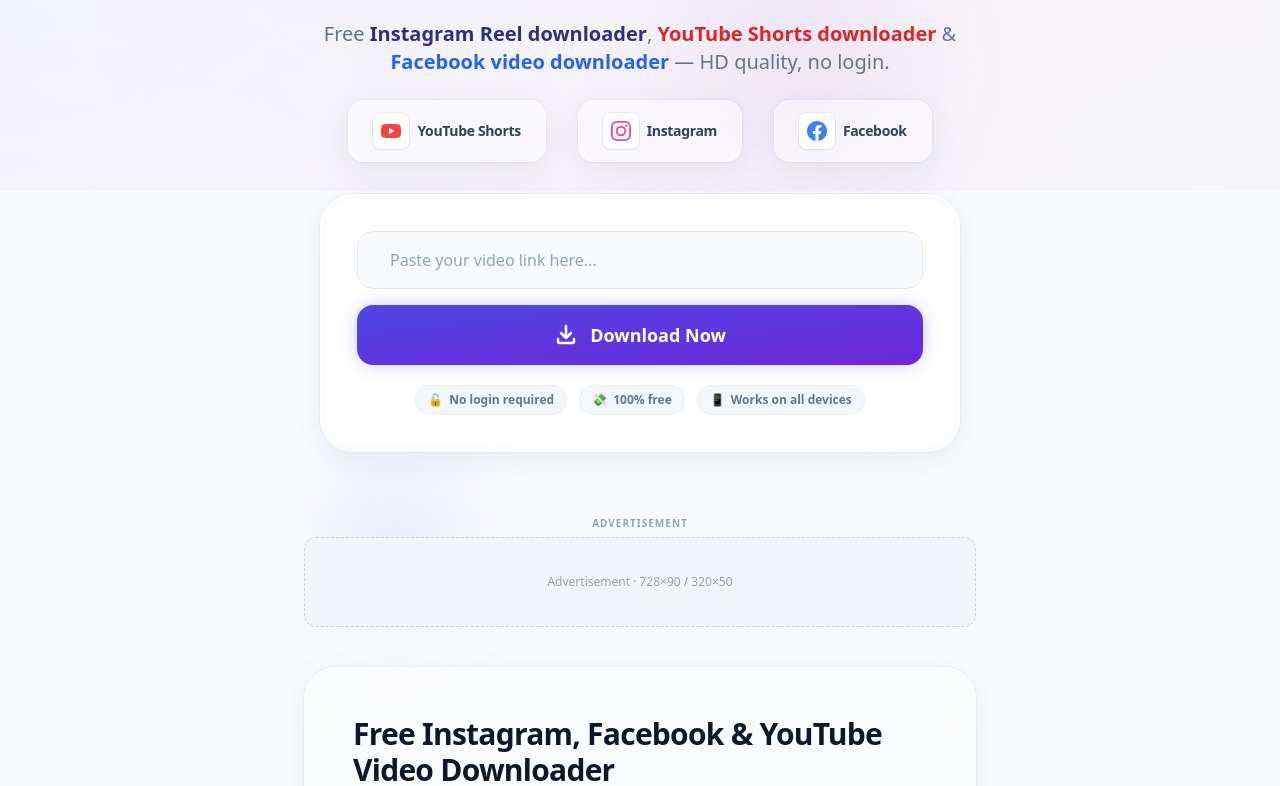
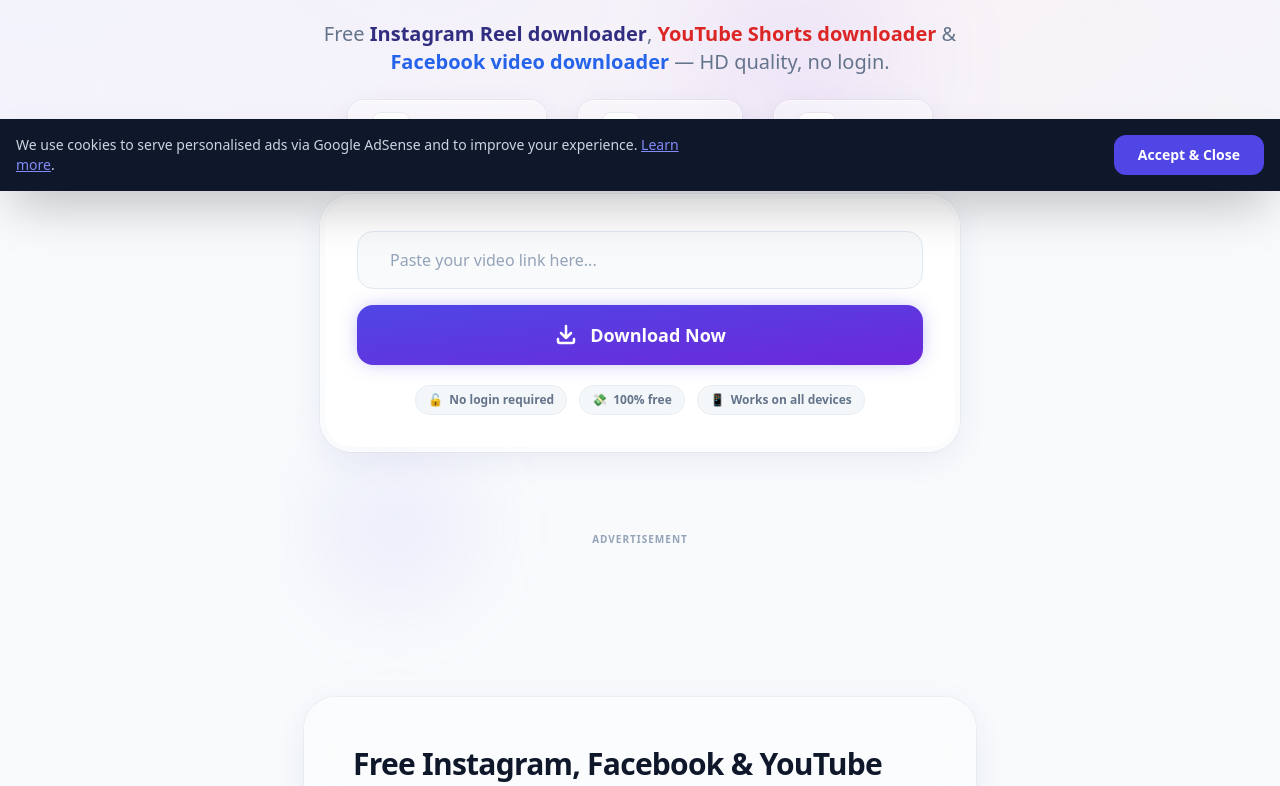
Before and after one commit to arv38854/StoryDownloader, a React (Vite) app in the folder frontend/: page /facebook-video-downloader in a window 1280 px wide. Shown: the part 609-1395 px from the top of the page. Built offline with nearby package versions, Linux system fonts and the light colour scheme.

Commit message:
add google search console verification meta tag

```diff
--- a/frontend/src/App.jsx
+++ b/frontend/src/App.jsx
@@ -13,6 +13,7 @@ import TermsOfService from './pages/TermsOfService';
 
 import ScrollToTop from './components/ScrollToTop';
 import Sidebar from './components/Sidebar';
+import CookieBanner from './components/CookieBanner';
 
 function Navbar() {
   return (
@@ -39,6 +40,7 @@ export default function App() {
       <Navbar />
       <Sidebar />
       <ScrollToTop />
+      <CookieBanner />
 
       <main className="flex-grow pt-24">
         <Routes>
--- a/frontend/src/components/AdPlaceholder.jsx
+++ b/frontend/src/components/AdPlaceholder.jsx
@@ -1,76 +1,31 @@
 import { useEffect } from 'react';
 
 /**
- * AdPlaceholder — swap the inner div for a real <ins class="adsbygoogle"> tag after AdSense approval.
- *
- * sizes:
- *   "banner"      → 728×90 desktop / 320×50 mobile  (top/bottom strip)
- *   "rectangle"   → 336×280 desktop / 300×250 mobile (in-content)
- *   "large"       → 300×600 desktop only             (sidebar / between sections)
+ * AdPlaceholder — renders a real Google AdSense auto ad unit.
+ * Pass slotId for a specific ad slot, or omit for auto ads.
  */
-export default function AdPlaceholder({ size = 'rectangle', className = '', slotId = '' }) {
-  const config = {
-    banner: {
-      label: 'Advertisement · 728×90 / 320×50',
-      desktop: 'hidden sm:flex h-[90px] w-full max-w-[728px]',
-      mobile: 'flex sm:hidden h-[50px] w-full max-w-[320px]',
-    },
-    rectangle: {
-      label: 'Advertisement · 336×280',
-      desktop: 'flex h-[280px] w-full max-w-[336px]',
-      mobile: null,
-    },
-    large: {
-      label: 'Advertisement · 300×600',
-      desktop: 'hidden sm:flex h-[600px] w-full max-w-[300px]',
-      mobile: null,
-    },
-  }[size] ?? {};
-
-  // Initialize AdSense on mount
+export default function AdPlaceholder({ className = '', slotId = '' }) {
   useEffect(() => {
     try {
       if (typeof window !== 'undefined') {
         (window.adsbygoogle = window.adsbygoogle || []).push({});
       }
     } catch (e) {
-      console.error('AdSense error:', e);
+      // AdSense not loaded yet
     }
   }, []);
 
   return (
-    <div className={`w-full flex flex-col items-center gap-1.5 ${className}`}>
-      <span className="text-[10px] uppercase tracking-widest text-slate-400 font-bold">
-        Advertisement
-      </span>
-
-      {/* If a slotId is provided, we render the real AdSense <ins> unit */}
-      {slotId ? (
-        <div className="w-full flex justify-center overflow-hidden">
+    <div className={`w-full flex flex-col items-center gap-1 my-4 ${className}`}>
+      <span className="text-[10px] uppercase tracking-widest text-slate-400 font-bold">Advertisement</span>
       <ins
         className="adsbygoogle"
-            style={{ display: 'block' }}
+        style={{ display: 'block', minHeight: '90px', width: '100%' }}
         data-ad-client="ca-pub-9550860412443616"
-            data-ad-slot={slotId}
+        data-ad-slot={slotId || undefined}
         data-ad-format="auto"
         data-full-width-responsive="true"
       />
     </div>
-      ) : (
-        /* Fallback placeholder if no slotId is provided yet */
-        <>
-          {config.desktop && (
-            <div className={`${config.desktop} bg-slate-100 border border-dashed border-slate-300 rounded-xl items-center justify-center mx-auto`}>
-              <span className="text-slate-400 text-xs font-medium">{config.label}</span>
-            </div>
-          )}
-          {config.mobile && (
-            <div className={`${config.mobile} bg-slate-100 border border-dashed border-slate-300 rounded-xl items-center justify-center mx-auto`}>
-              <span className="text-slate-400 text-xs font-medium">Ad · 320×50</span>
-            </div>
-          )}
-        </>
-      )}
-    </div>
   );
 }
--- /dev/null
+++ b/frontend/src/components/CookieBanner.jsx
@@ -0,0 +1,34 @@
+import { useState, useEffect } from 'react';
+import { Link } from 'react-router-dom';
+
+export default function CookieBanner() {
+  const [visible, setVisible] = useState(false);
+
+  useEffect(() => {
+    if (!localStorage.getItem('cookie_consent')) {
+      setVisible(true);
+    }
+  }, []);
+
+  function accept() {
+    localStorage.setItem('cookie_consent', '1');
+    setVisible(false);
+  }
+
+  if (!visible) return null;
+
+  return (
+    <div className="fixed bottom-0 left-0 right-0 z-[9999] bg-slate-900 text-white px-4 py-4 flex flex-col sm:flex-row items-center justify-between gap-3 shadow-2xl">
+      <p className="text-sm text-slate-300 text-center sm:text-left max-w-2xl">
+        We use cookies to serve personalised ads via Google AdSense and to improve your experience.{' '}
+        <Link to="/privacy" className="text-indigo-400 underline hover:text-indigo-300">Learn more</Link>.
+      </p>
+      <button
+        onClick={accept}
+        className="shrink-0 bg-indigo-600 hover:bg-indigo-500 text-white text-sm font-bold px-6 py-2.5 rounded-xl transition"
+      >
+        Accept & Close
+      </button>
+    </div>
+  );
+}
--- a/frontend/src/pages/AboutUs.jsx
+++ b/frontend/src/pages/AboutUs.jsx
@@ -64,8 +64,8 @@ export default function AboutUs() {
             <h2 className="text-2xl font-bold text-slate-900 mb-4">Our Mission</h2>
             <p className="text-slate-600 leading-relaxed text-base">
               We believe saving content you love should be simple and fast. Our goal is to provide a clean,
-              no-nonsense tool that works in seconds — no ads, no bloat, no tracking. Built by developers,
-              for everyone.
+              no-nonsense tool that works in seconds — no bloat, no tracking. Built by developers,
+              for everyone. The site is supported by non-intrusive Google ads that keep it free forever.
             </p>
           </section>
 
--- a/frontend/src/pages/PrivacyPolicy.jsx
+++ b/frontend/src/pages/PrivacyPolicy.jsx
@@ -52,11 +52,14 @@ export default function PrivacyPolicy() {
             <section>
               <h2 className="text-2xl font-bold text-slate-900 mb-3 flex items-center gap-2">
                 <span className="w-8 h-8 rounded-lg bg-indigo-100 text-indigo-600 flex items-center justify-center text-sm font-black">3</span>
-                Cookies
+                Cookies &amp; Advertising
               </h2>
               <p className="text-slate-600 leading-relaxed">
-                We do not use tracking cookies or analytics. No third-party advertising cookies are placed on your device.
-                Our site is completely cookie-free.
+                We use <strong className="text-slate-800">Google AdSense</strong> to display advertisements on this site.
+                Google AdSense may use cookies and web beacons to serve ads based on your prior visits to this and other websites.
+                You can opt out of personalised advertising by visiting{' '}
+                <a href="https://www.google.com/settings/ads" target="_blank" rel="noopener noreferrer" className="text-indigo-600 font-semibold hover:underline">Google Ads Settings</a>.
+                We do not use any other tracking cookies or analytics beyond what Google AdSense requires.
               </p>
             </section>
 
@@ -70,6 +73,11 @@ export default function PrivacyPolicy() {
               <p className="text-slate-600 leading-relaxed">
                 Our service interacts with third-party platforms (Instagram, Facebook, YouTube) solely to retrieve
                 publicly available media. We are not affiliated with, endorsed by, or connected to these platforms.
+                We also use <strong className="text-slate-800">Google AdSense</strong> (a service by Google LLC) to
+                display ads. Google's use of advertising cookies enables it to serve ads based on your visits to this
+                site and other sites on the Internet. See{' '}
+                <a href="https://policies.google.com/privacy" target="_blank" rel="noopener noreferrer" className="text-indigo-600 font-semibold hover:underline">Google's Privacy Policy</a>{' '}
+                for more information.
               </p>
             </section>
 
```
Lines whose indentation alone changed are shown as unchanged.
